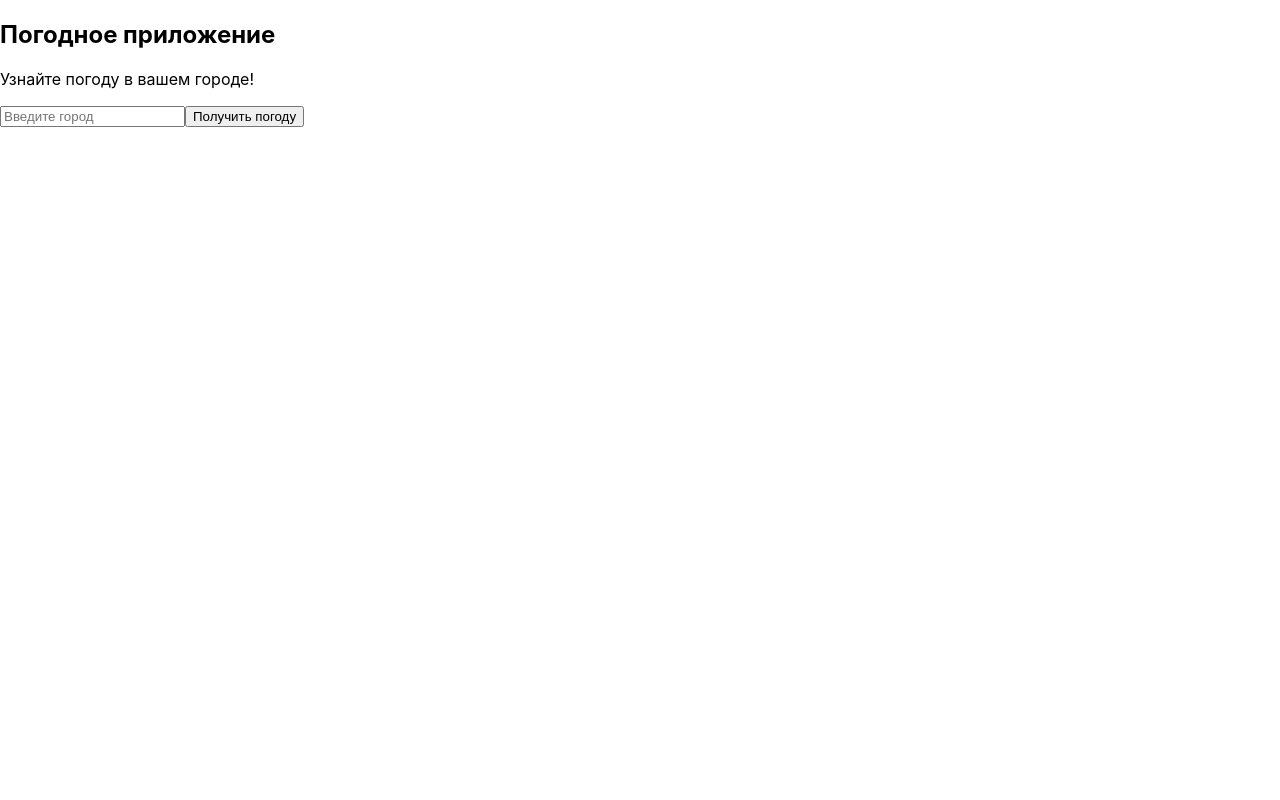
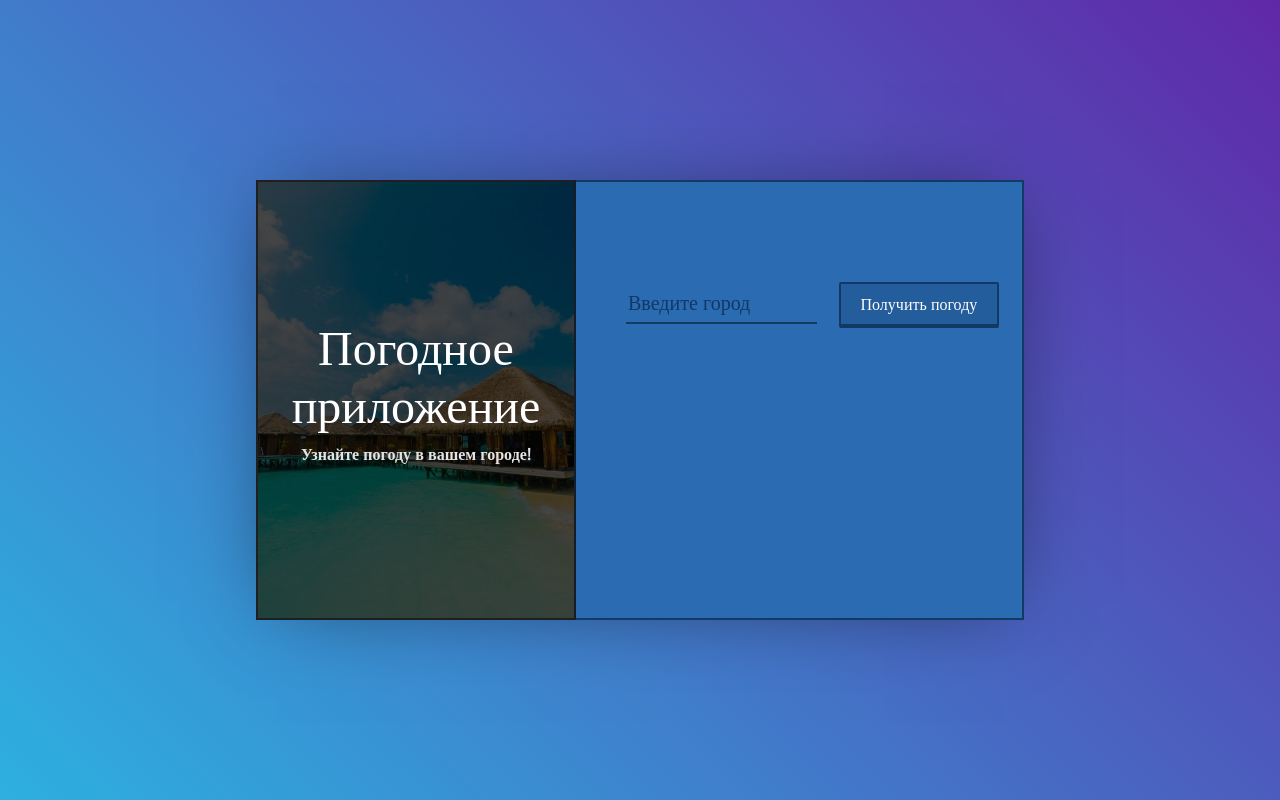
Before and after one commit to Menshykov/me-react-app, a React (Create React App) app: page / in a window 1280 px wide. Built offline with nearby package versions, Linux system fonts and the light colour scheme.

Commit message:
full app

```diff
--- a/package.json
+++ b/package.json
@@ -3,9 +3,10 @@
   "version": "0.1.0",
   "private": true,
   "dependencies": {
+    "bootstrap": "^4.2.1",
     "react": "^16.6.3",
     "react-dom": "^16.6.3",
-    "react-scripts": "2.1.1"
+    "react-scripts": "^2.1.3"
   },
   "scripts": {
     "start": "react-scripts start",
--- /dev/null
+++ b/src/App.css
@@ -0,0 +1,121 @@
+@import url('https://fonts.googleapis.com/css?family=Open+Sans');
+
+body {
+  font-family: "Open Sans", serif;
+}
+
+.wrapper {
+  height: 100vh;
+  display: flex;
+  justify-content: center;
+  align-items: center;
+
+  background: rgba(45,176,224,1);
+  background: -moz-linear-gradient(45deg, rgba(45,176,224,1) 0%, rgba(96,40,168,1) 100%);
+  background: -webkit-gradient(left bottom, right top, color-stop(0%, rgba(45,176,224,1)), color-stop(100%, rgba(96,40,168,1)));
+  background: -webkit-linear-gradient(45deg, rgba(45,176,224,1) 0%, rgba(96,40,168,1) 100%);
+  background: -o-linear-gradient(45deg, rgba(45,176,224,1) 0%, rgba(96,40,168,1) 100%);
+  background: -ms-linear-gradient(45deg, rgba(45,176,224,1) 0%, rgba(96,40,168,1) 100%);
+  background: linear-gradient(45deg, rgba(45,176,224,1) 0%, rgba(96,40,168,1) 100%);
+  filter: progid:DXImageTransform.Microsoft.gradient( startColorstr='#2db0e0', endColorstr='#6028a8', GradientType=1 );
+}
+
+.main {
+  height: 55vh;
+  background: #2a6bb1;
+  box-shadow: 0px 2px 80px -20px rgba(0,0,0,0.5);
+  width: 60%;
+  margin: 0 auto;
+}
+
+.info {
+  height: 55vh;
+  background: url("img/polygon.jpg") center center no-repeat;
+  background-blend-mode: multiply;
+  background-color: #484747;
+  border: 2px solid #1f1f1f;
+  border-right: 2px solid #131e29;
+  background-size: cover;
+  display: flex;
+  align-items: center;
+  justify-content: center;
+  text-align: center;
+  color: #000;
+}
+
+.form {
+  height: 55vh;
+  padding-top: 100px;
+  padding-left: 50px;
+  border-top: 2px solid #113a65;
+  border-bottom: 2px solid #113a65;
+  border-right: 2px solid #113a65;
+}
+
+input[type="text"] {
+  background-color: transparent;
+  border: 0;
+  border-bottom: solid 2px #113a65;
+  width: 50%;
+  padding-bottom: 4px;
+  color: #fff;
+  font-weight: lighter;
+  margin-bottom: 30px;
+  margin-right: 20px;
+  font-size: 20px;
+  outline: none;
+}
+
+input::-webkit-input-placeholder {
+  color: #103a65;
+}
+
+input::-moz-placeholder {
+  color: #103a65;
+}
+
+button {
+  border: 2px solid #103a65;
+  border-bottom: 4px solid #103a65;
+  padding: 8px 20px;
+  margin: 0 2px;
+  border-radius: 2px;
+  cursor: pointer;
+  background-color: #235d9c;
+  color: #fff;
+  outline: none!important;
+}
+
+button:hover {
+  border-bottom: 2px solid #103a65;
+  position: relative;
+  top: 2px;
+}
+
+button:active {
+  border-bottom: 2px solid transparent;
+  border-color: transparent;
+  position: relative;
+  top: 2px;
+}
+
+.info h2 {
+  font-size: 3em;
+  color: #fff;
+}
+
+.info p {
+  color: #e4e4e4;
+  font-weight: bold;
+}
+
+.infoWeath {
+  width: 60%;
+  font-size: 20px;
+  color: #fff;
+}
+
+.error {
+  color: #041f3c;
+  font-weight: bold;
+}
--- a/src/App.js
+++ b/src/App.js
@@ -52,8 +52,14 @@ class App extends React.Component {
 
   render() {
     return (
-      <div>
+      <div className="wrapper">
+        <div className="main">
+          <div className="container">
+            <div className="row">
+              <div className="col-sm-5 info">
                 <Info />
+              </div>
+              <div className="col-sm-7 form">
                 <Form weatherMethod={this.gettingWeather} />
                 <Weather
                   temp={this.state.temp}
@@ -64,6 +70,10 @@ class App extends React.Component {
                   error={this.state.error}
                 />
               </div>
+            </div>
+          </div>
+        </div>
+      </div>
     );
   }
 }
--- a/src/components/weather.js
+++ b/src/components/weather.js
@@ -1,7 +1,7 @@
 import React from 'react';
 
 const Weather = props => (
-    <div>
+    <div className="infoWeath">
         {props.city &&
             <div>
                 <p>Местоположение: {props.city}, {props.country}</p>
@@ -10,7 +10,7 @@ const Weather = props => (
                 <p>Заход солнца: {props.sunset}</p>
             </div>
         }
-        {props.error}
+        <p className="erorr">{props.error}</p>
     </div>
 )
 
--- a/src/index.js
+++ b/src/index.js
@@ -2,6 +2,8 @@ import React from 'react';
 import ReactDOM from 'react-dom';
 import './index.css';
 import App from './App';
+import 'bootstrap/dist/css/bootstrap.min.css';
+import './App.css';
 import * as serviceWorker from './serviceWorker';
 
 ReactDOM.render(<App />, document.getElementById('root'));
```
Also changed, not shown: src/img/polygon.jpg (added), 1 other file (tests, documents, lock files or other folders). Lines whose indentation alone changed are shown as unchanged.
